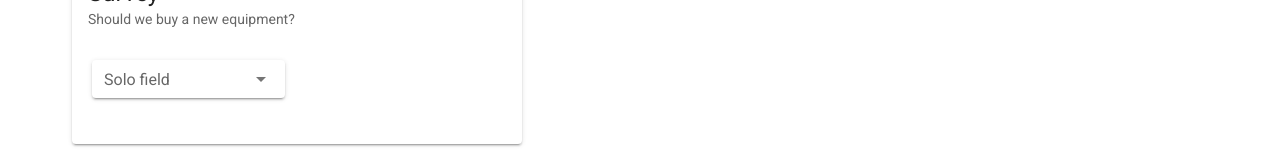
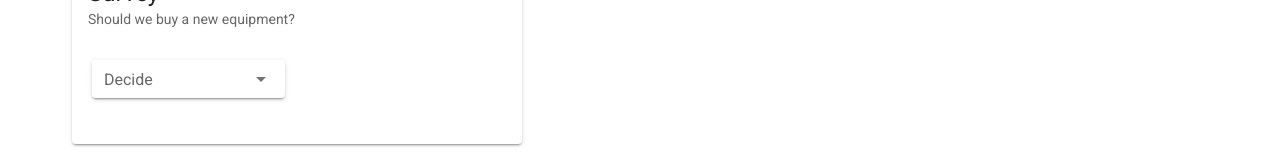
Before and after one commit to hfu-gis/Chi-Masters, a Vue app: page /views/Home#/views/Home in a window 1280 px wide. Shown: the part 367-527 px from the top of the page. Built offline with nearby package versions, Linux system fonts and the light colour scheme; what vue-textarea-autosize would draw is missing.

Commit message:
Update Home

```diff
--- a/src/views/Home.vue
+++ b/src/views/Home.vue
@@ -45,7 +45,7 @@
                         <v-col class="d-flex" cols="12" sm="6">
                             <v-select
                                     :items="items"
-                                    label="Solo field"
+                                    label="Decide"
                                     dense
                                     solo
                             ></v-select>
@@ -107,7 +107,9 @@
 
 <script>
     export default {
-        name: "Home"
+        data: () => ({
+            items: ['Yes', 'No'],
+        }),
     }
 </script>
 
```
